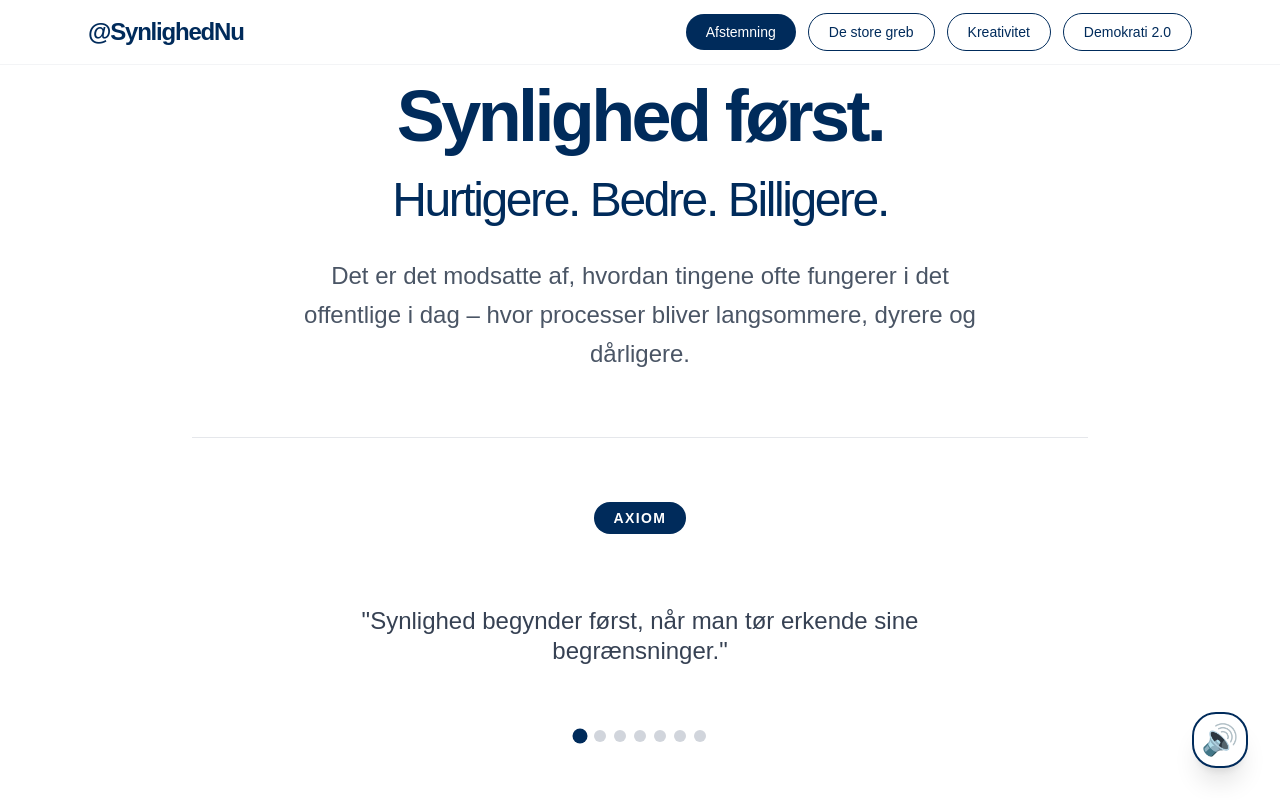
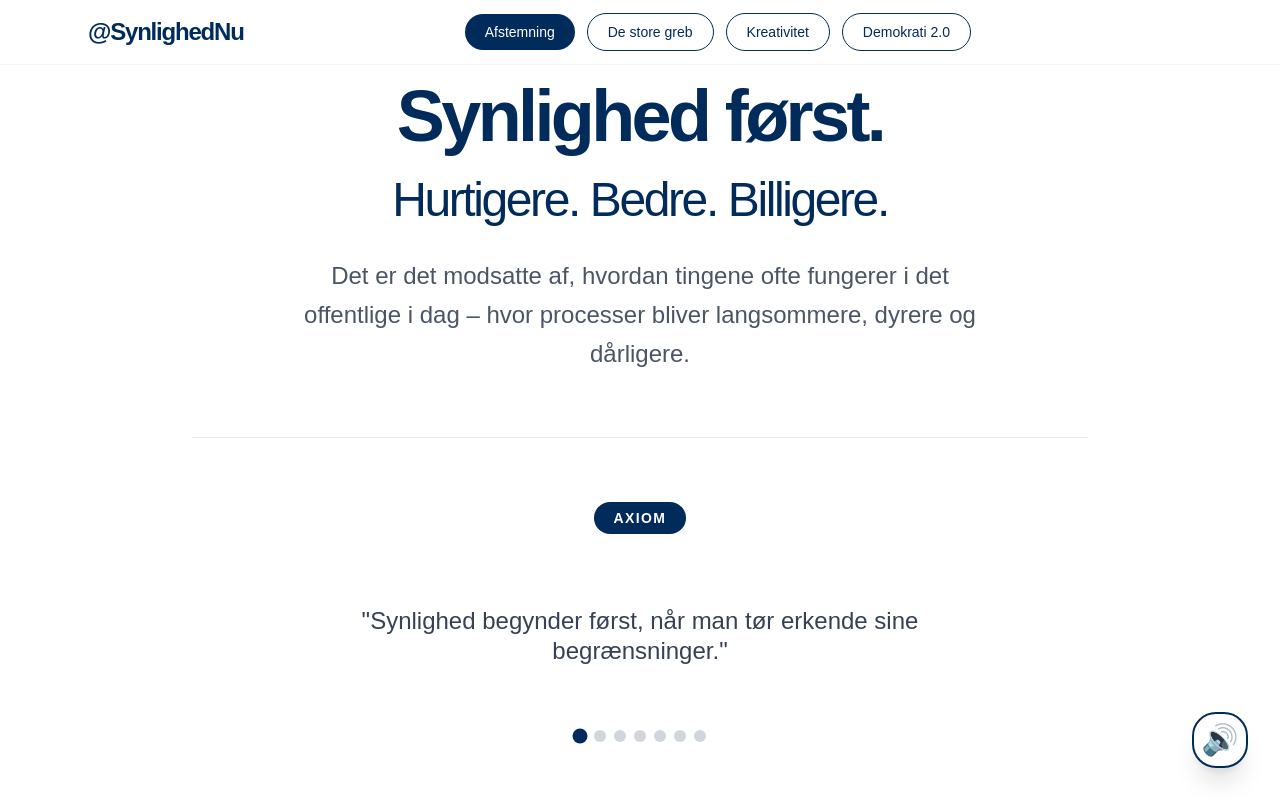
Before and after one commit to synlighed-nu/synlighed-nu-clean, a Next.js app: page / in a window 1280 px wide. Shown: the top 800 px of the page. Built offline with nearby package versions, Linux system fonts and the light colour scheme.

Commit message:
Update _Nav.tsx

```diff
--- a/app/components/_Nav.tsx
+++ b/app/components/_Nav.tsx
@@ -10,14 +10,14 @@ export default function Nav({ simple = false }: { simple?: boolean }) {
       <div className="max-w-6xl mx-auto px-6">
         <div className="flex items-center justify-between h-16">
 
-          {/* Logo */}
+          {/* Logo venstre */}
           <div className="font-semibold text-2xl tracking-tighter">
             @SynlighedNu
           </div>
 
-          {/* Desktop knapper – vises på iPad og PC */}
+          {/* Centrerede knapper på desktop/iPad */}
           {!simple && (
-            <div className="hidden md:flex items-center gap-3">
+            <div className="hidden md:flex items-center gap-3 mx-auto">
               <a href="#afstemning" className="px-5 py-2 bg-[#002B5B] text-white text-sm font-medium rounded-3xl hover:bg-[#001B3D] transition">
                 Afstemning
               </a>
@@ -33,7 +33,7 @@ export default function Nav({ simple = false }: { simple?: boolean }) {
             </div>
           )}
 
-          {/* Hamburger – vises kun på mobil */}
+          {/* Hamburger på mobil */}
           {!simple && (
             <button
               className="md:hidden text-3xl"
```
